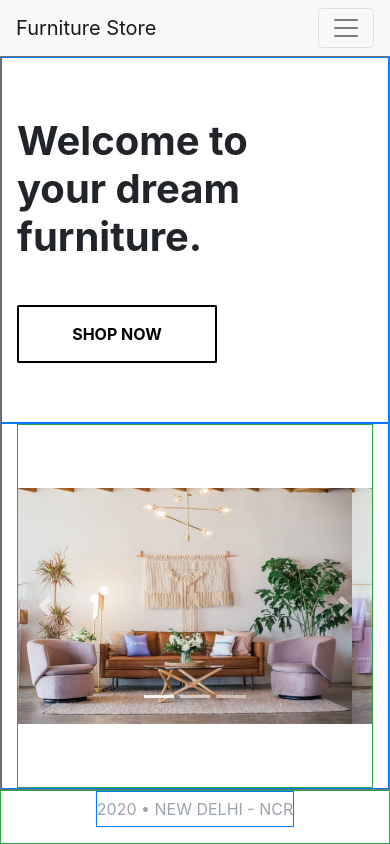
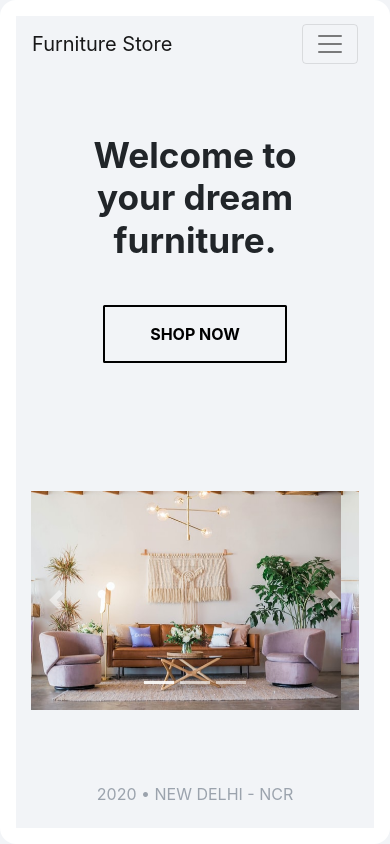
Before and after one commit to rohitkumar377024/furniture-store-frontend, a React (Create React App) app: page / in a window 390 px wide. Built offline with nearby package versions, Linux system fonts and the light colour scheme.

Commit message:
Completed: Responsive Landing Page

```diff
--- a/src/App.scss
+++ b/src/App.scss
@@ -1,64 +1,55 @@
 $signature-text-color: #9ba3ad;
+$bg-color: #f2f4f7;
+$main-border-color: #ffffff;
 
-// * {
-//   padding: 0;
-//   margin: 0;
-//   box-sizing: border-box;
-// }
+$sm: 768px; //Small - Mobile Friendly Territory
+$md: 992px; //Tablet Mode starts from Desktop Mode
+
+// Centering Text On Phone Sizes
+@media (max-width: $sm) {
+  .hero-text {
+    text-align: center;
+  }
+  //Center when screen = phone size small
+  .left-container {
+    align-items: center !important;
+  }
+}
+
+//Left when screen > phone size
+.left-container {
+  align-items: left;
+}
+
+body {
+  background-color: $bg-color;
+  border: 16px solid $main-border-color;
+  border-radius: 16px;
+}
 
 .landing-page-container {
-  height: calc(100vh - 56px); //500px;
+  //56px for navbar, 16px+16px for top and bottom border
+  height: calc(100vh - 56px - 16px - 16px);
 }
 
-// body {
-//   background-color: #f2f4f7;
-// }
+//Spacing Out Nav Items and Managing Text Colors
+.nav-bar-item {
+  color: #6a6a6a;
+  margin-left: 32px;
 
-// $sm: 768px; //Small - Mobile Friendly Territory
-// $md: 992px; //Tablet Mode starts from Desktop Mode
+  &:hover {
+    color: black;
+    text-decoration: none;
+  }
 
-// // Home Page
-// .main-container {
-//   display: flex;
-//   flex-direction: column;
-//   border: 1px solid pink;
-//   height: calc(100vh - 56px);
-// }
-
-// .central-container {
-//   display: flex;
-//   //   height: 500px;
-//   flex: 1;
-// }
-
-// .left-container {
-//   //   background: rebeccapurple;
-//   border: 1px solid red;
-//   display: flex;
-//   flex-direction: column;
-//   justify-content: center;
-//   align-items: center;
-//   width: 50%;
-// }
-
-// .right-carousel {
-//   display: flex;
-//   align-items: center;
-//   //   background-color: pink;
-//   border: 1px solid blue;
-//   width: 50%;
-// }
-
-.signature-text {
-  height: 36px;
-  display: flex;
-  justify-content: center;
-  align-items: center;
-  color: $signature-text-color;
+  &:active {
+    color: #6a6a6a;
+  }
 }
 
+// Landing Page
 .hero-text {
-  font-size: 2.5em;
+  font-size: 2.2em;
   font-weight: bold;
 }
 
@@ -81,3 +72,11 @@ $signature-text-color: #9ba3ad;
     color: white;
   }
 }
+
+.signature-text {
+  height: 36px;
+  display: flex;
+  justify-content: center;
+  align-items: center;
+  color: $signature-text-color;
+}
--- a/src/components/Home.js
+++ b/src/components/Home.js
@@ -7,17 +7,17 @@ const Home = () => {
   return (
     <div className="container landing-page-container d-flex flex-column">
       {/* Row 1 - Main Container */}
-      <div className="row border border-secondary flex-grow-1 d-flex">
+      <div className="row flex-grow-1 d-flex">
         {/* Col 1 Left Side - Hero Text and Shop Button */}
-        <div className="col-md-6 border border-primary d-flex flex-column justify-content-center">
+        <div className="col-md-6 d-flex flex-column justify-content-center left-container">
           <h1 className="hero-text">
             Welcome to<br></br>your dream furniture.
           </h1>
           <button className="shop-btn">SHOP NOW</button>
         </div>
         {/* Col 2 Right Side - Hero Carousel */}
-        <div className="col-md-6 border border-primary">
-          <h2 className="border border-success h-100 d-flex justify-content-center align-items-center">
+        <div className="col-md-6">
+          <h2 className="h-100 d-flex justify-content-center align-items-center">
             {/* Image Carousel */}
             <Carousel>
               <Carousel.Item>
@@ -34,10 +34,8 @@ const Home = () => {
         </div>
       </div>
       {/* Row 2 - Signature Text */}
-      <div className="row border border-success d-flex justify-content-center align-content-center">
-        <p className="border border-primary signature-text">
-          2020 • NEW DELHI - NCR
-        </p>
+      <div className="row d-flex justify-content-center align-items-center">
+        <p className="signature-text">2020 • NEW DELHI - NCR</p>
       </div>
     </div>
   );
--- a/src/components/NavBar.js
+++ b/src/components/NavBar.js
@@ -5,22 +5,22 @@ import { Link } from 'react-router-dom';
 const NavBar = () => {
   return (
     <div>
-      <Navbar collapseOnSelect expand="lg" bg="light" variant="light">
-        <Navbar.Brand href="#home">Furniture Store</Navbar.Brand>
+      <Navbar collapseOnSelect expand="md" variant="light">
+        <Navbar.Brand>Furniture Store</Navbar.Brand>
         <Navbar.Toggle aria-controls="responsive-navbar-nav" />
         <Navbar.Collapse id="responsive-navbar-nav" className="justify-content-end">
           <Nav>
             <Nav.Link>
-              <Link to="/">Home</Link>
+              <Link className='nav-bar-item' to="/">Home</Link>
             </Nav.Link>
             <Nav.Link>
-              <Link to="/shop">Shop</Link>
+              <Link className='nav-bar-item' to="/shop">Shop</Link>
             </Nav.Link>
             <Nav.Link>
-              <Link to="/about-us">About Us</Link>
+              <Link className='nav-bar-item' to="/about-us">About Us</Link>
             </Nav.Link>
             <Nav.Link>
-              <Link to="/contact-us">Contact Us</Link>
+              <Link className='nav-bar-item' to="/contact-us">Contact Us</Link>
             </Nav.Link>
           </Nav>
         </Navbar.Collapse>
```
